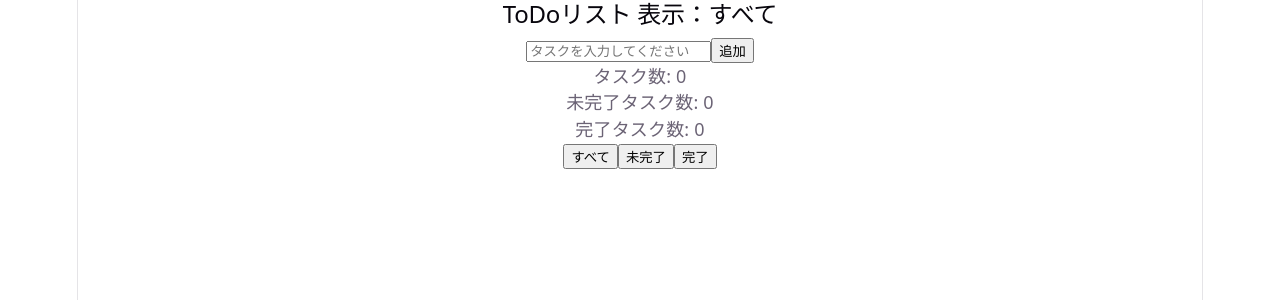
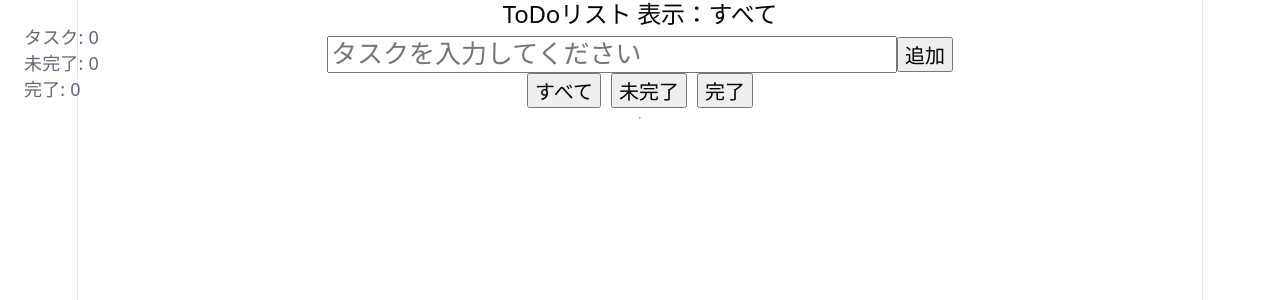
Before and after one commit to Ryoran-ran/React-Ts-ToDoList, a React (Vite) app: page / in a window 1280 px wide. Shown: the top 300 px of the page. Built offline with nearby package versions, Linux system fonts and the light colour scheme.

Commit message:
style:見た目の成形

```diff
--- a/src/App.tsx
+++ b/src/App.tsx
@@ -6,6 +6,7 @@ import { saveTasksToLocalStorage
   , loadSettingFromLocalStorage
 } from './hooks/localstrage'
 import type { Task ,Setting} from './type/tasks'
+import './style/style.css'
 
 function App() {
   const [tasks, setTasks] = useState<Task[]>([])
@@ -64,25 +65,27 @@ function App() {
       <h2>ToDoリスト 表示：{setting.filter==='all' ? 'すべて' : setting.filter==='active' ? '未完了' : '完了'}</h2>
       {/* 入力部 */}
       <div>
-        <input type="text" value={inputValue} onChange={(e) => setInputValue(e.target.value)} placeholder="タスクを入力してください" />
-        <button onClick={addTask}>追加</button>
+        <input type="text" value={inputValue} className="inputTask" onChange={(e) => setInputValue(e.target.value)} placeholder="タスクを入力してください" />
+        <button className="inputButton" onClick={addTask}>追加</button>
       </div>
 
       {/* タスク数 */}
-      <div>
-        <p>タスク数: {tasks.length}</p>
-        <p>未完了タスク数: {tasks.filter(task => !task.completed).length}</p>
-        <p>完了タスク数: {tasks.filter(task => task.completed).length}</p>
+      <div className="taskCount">
+        <p>タスク: {tasks.length}</p>
+        <p>未完了: {tasks.filter(task => !task.completed).length}</p>
+        <p>完了: {tasks.filter(task => task.completed).length}</p>
       </div>
       {/* フィルタリング */}
       <div>
-        <button onClick={() => handleFilterChange('all')}>すべて</button>
-        <button onClick={() => handleFilterChange('active')}>未完了</button>
-        <button onClick={() => handleFilterChange('completed')}>完了</button>
+        <button className="settingButton" onClick={() => handleFilterChange('all')}>すべて</button>
+        <button className="settingButton" onClick={() => handleFilterChange('active')}>未完了</button>
+        <button className="settingButton" onClick={() => handleFilterChange('completed')}>完了</button>
       </div>
 
+      <hr />
+
       {/* タスク表示部 */}
-      <ul>
+      <ul className="taskList">
         {tasks
         .filter((task) =>
           setting.filter === 'all' ||
@@ -91,12 +94,19 @@ function App() {
         )
         .map((task) => (
           <li key={task.id}>
+            <div className="taskRow">
+              <div className="taskText">
                 {task.completed ? <s>{task.text}</s> : task.text}
+              </div>
+
+              <div className="taskButtons">
                 <button onClick={() => todoTask(task.id)}>
                   {task.completed ? '未完了' : '完了'}
                 </button>
                 <button onClick={() => editTask(task.id)}>編集</button>
                 <button onClick={() => deleteTask(task.id)}>削除</button>
+              </div>
+            </div>
           </li>
         ))}
       </ul>
--- /dev/null
+++ b/src/style/style.css
@@ -0,0 +1,70 @@
+.inputTask{
+    font-size: 26px;
+    width: 50%;
+}
+
+.inputButton{
+    font-size: 20px;
+}
+
+.taskCount {
+  position: fixed;
+  top: 24px;
+  left: 24px;
+  text-align: left;
+  z-index: 10;
+}
+
+.settingButton{
+    font-size: 20px;
+    margin: 0 5px;
+}
+
+.taskList {
+  list-style: none;
+  padding: 0;
+  margin: 0;
+}
+
+.taskRow {
+  display: flex;
+  align-items: center;
+  justify-content: space-between;
+  gap: 16px;
+  width: 100%;
+}
+
+.taskText {
+  text-align: left;
+  overflow-wrap: anywhere;
+}
+
+.taskButtons {
+  display: flex;
+  gap: 8px;
+  flex-shrink: 0;
+}
+
+.taskRow {
+  display: grid;
+  grid-template-columns: minmax(200px, 1fr) 240px;
+  align-items: center;
+  gap: 16px;
+  width: min(100%, 700px);
+  margin: 0 auto;
+}
+
+.taskText {
+  text-align: left;
+  overflow-wrap: anywhere;
+}
+
+.taskButtons {
+  display: grid;
+  grid-template-columns: repeat(3, 72px);
+  gap: 8px;
+}
+
+.taskButtons button {
+  width: 72px;
+}
```
Lines whose indentation alone changed are shown as unchanged.
